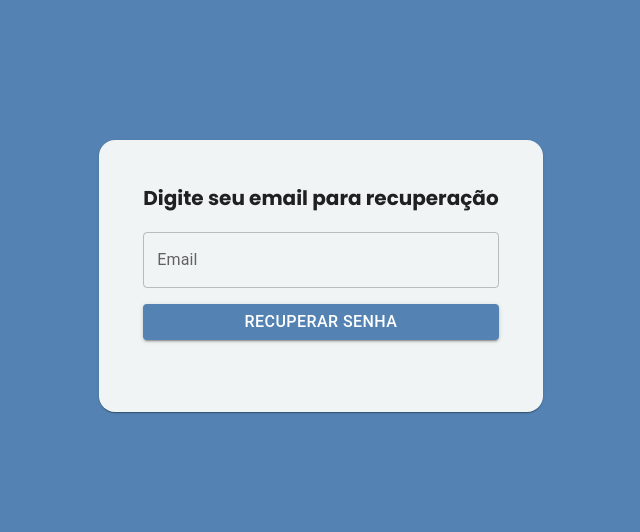
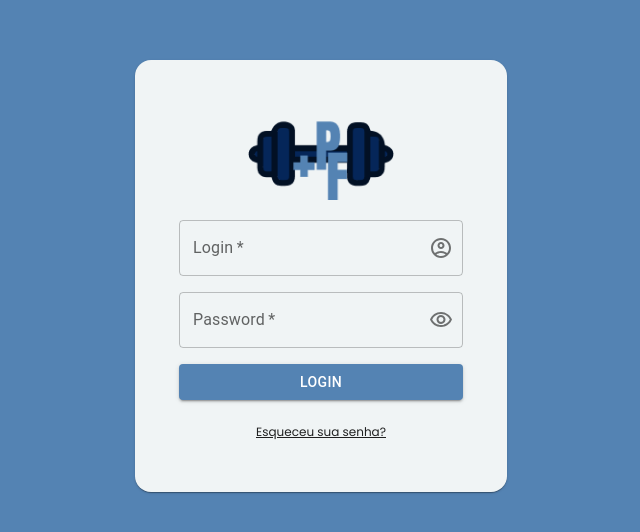
Before and after one commit to AngeloArtur/MaisPraFitness, a React (Vite) app: page / in a window 1280 px wide. Shown: the part 124-656 px from the top of the page, without its empty margins (319-959 px from the left). Built offline with nearby package versions, Linux system fonts and the light colour scheme.

Commit message:
mostrando a tela de login

```diff
--- a/src/App.jsx
+++ b/src/App.jsx
@@ -4,8 +4,8 @@ import Login from "./pages/Login/Login";
 function App() {
     return (
         <>
-            {/* <Login /> */}
-            <FortgotPassword/>
+            <Login />
+            {/* <FortgotPassword/> */}
         </>
     );
 }
```
